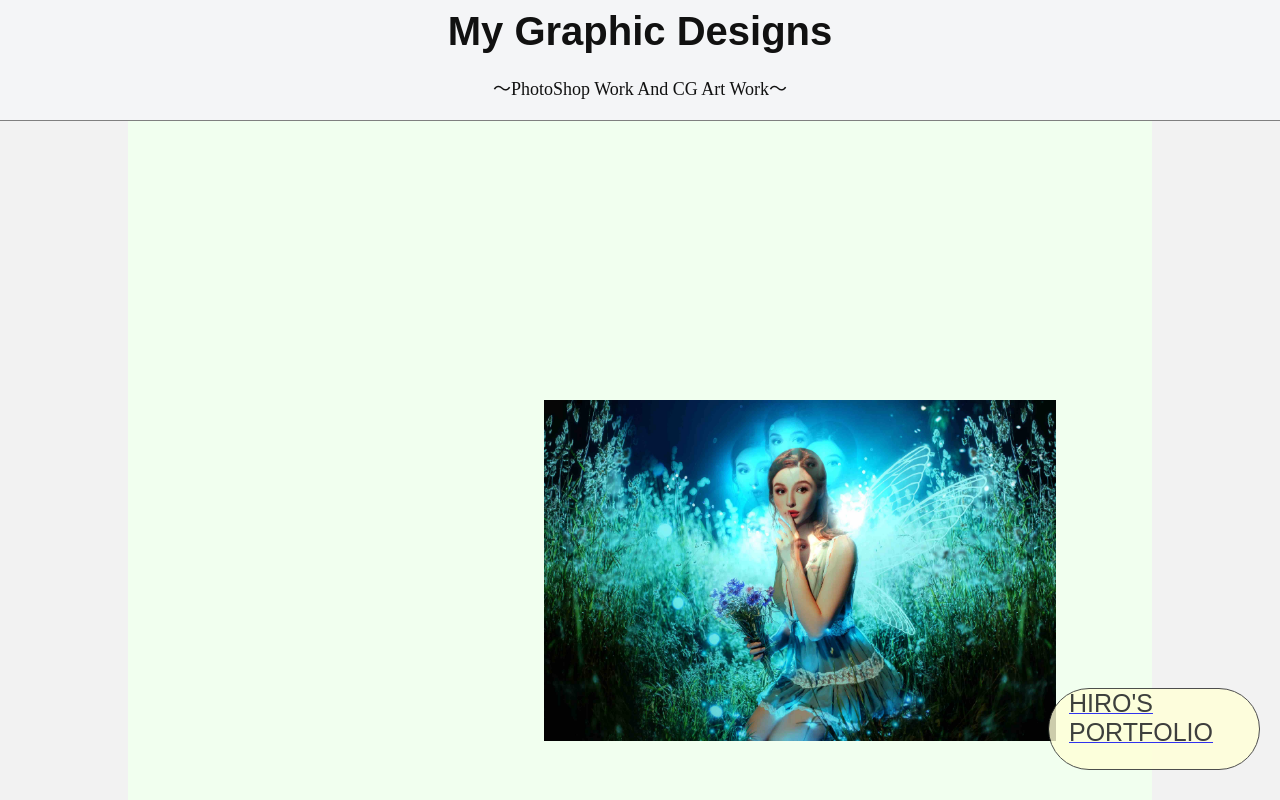
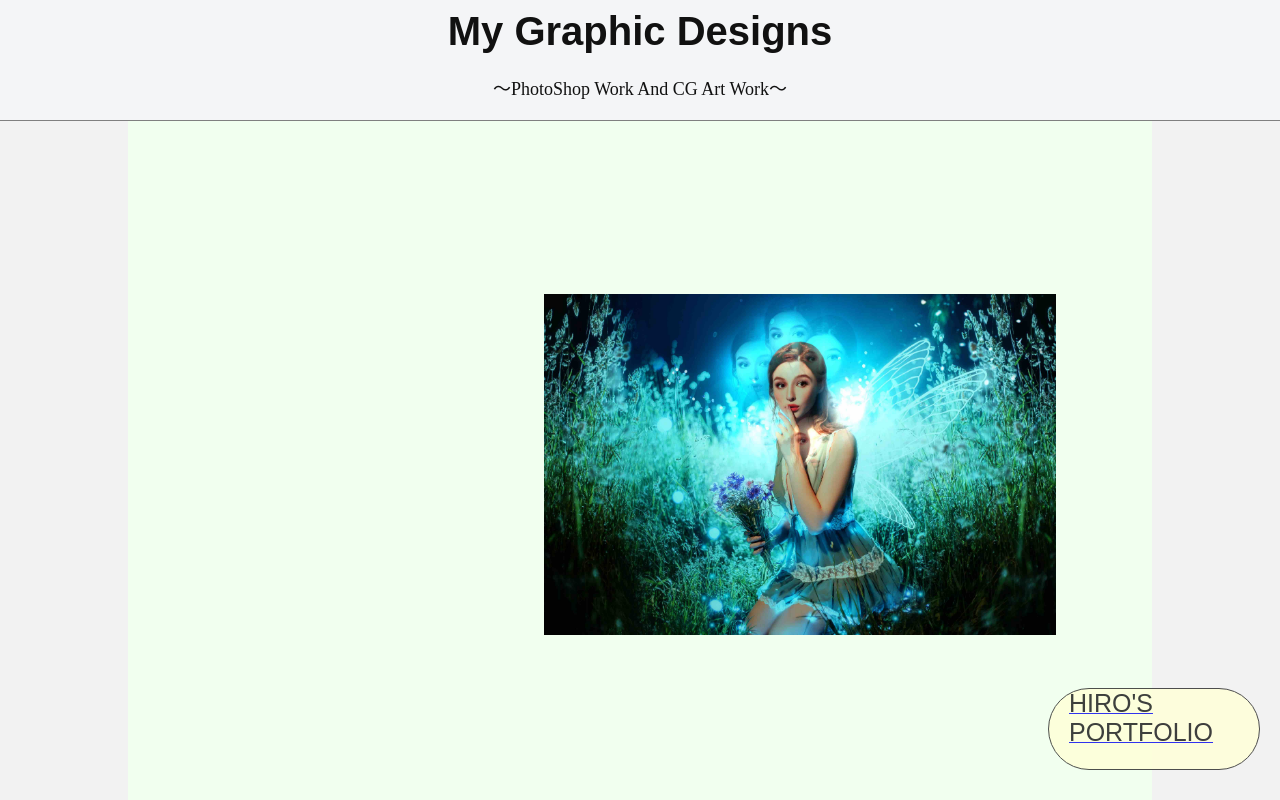
Before and after one commit to hiro881213/HirosPortfolio, a React (Create React App) app: page /graphic in a window 1280 px wide. Shown: the top 800 px of the page. Built offline with nearby package versions, Linux system fonts and the light colour scheme; a web font is replaced by a local one.

Commit message:
Setting Component Size

```diff
--- a/src/App.tsx
+++ b/src/App.tsx
@@ -25,7 +25,7 @@ export const App : VFC = () => {
 };
 
 const NotFoundPage = () => {
-  return(<><p>AAAA</p></>);
+  return(<><p>Not Found</p></>);
 };
 
 export default App;
--- a/src/assets/textLabels/textlabelMenu.json
+++ b/src/assets/textLabels/textlabelMenu.json
@@ -1,7 +1,7 @@
 {
 
-    "ScriptMessage": "脚本作品が表示される予定です",
-    "ScriptRead" : "作成完了までお待ちください",
+    "ScriptMessage": "脚本作品が表示されます",
+    "ScriptRead" : "READ MORE >>",
 
     "GraphicMessage":"グラフィック作品が表示されます",
     "GraphicRead" : "READ MORE >>",
--- a/src/components/Graphic/GraphicItem.tsx
+++ b/src/components/Graphic/GraphicItem.tsx
@@ -6,7 +6,7 @@ export const GraphicItem = (props: any) => {
     return (
         <>
             <div className = {`${classes.item}`}>
-                <img src= {props.pictUrl} alt="picture" />
+                <img className = {classes.scriptIMG} src= {props.pictUrl} alt="picture" />
             </div>
         </>
     );
--- a/src/components/Graphic/scss/GraphicItem.module.scss
+++ b/src/components/Graphic/scss/GraphicItem.module.scss
@@ -4,7 +4,7 @@
     margin-top: 120px;
     margin-bottom: 120px;
 
-    IMG {
+    .scriptIMG {
         width: 50%;
         height: 50%;
 
--- a/src/components/Graphic/scss/GraphicMain.module.scss
+++ b/src/components/Graphic/scss/GraphicMain.module.scss
@@ -39,7 +39,7 @@
 
 .mainClass {
     background-color: #F2F2F2;
-    margin-top: 120px;
+    margin-top: 30px;
     text-align: center;
     display: grid;
     place-items: center;
--- a/src/components/Home/Menu.tsx
+++ b/src/components/Home/Menu.tsx
@@ -25,7 +25,7 @@ export const Menu: VFC = () => {
                     marginTop = "-100px"
                     src = {`${baseURL}script`}
                     message = {labelMessage.ScriptMessage}
-                    read = {labelMessage.ScriptRead}>Script</MenuItem>
+                    read = {labelMessage.ScriptRead}>Scenario</MenuItem>
 
                 <MenuItem
                     image = {graphicImageUrl}
--- a/src/components/Home/scss/Menu.module.scss
+++ b/src/components/Home/scss/Menu.module.scss
@@ -33,6 +33,7 @@
         top:100px;
         left: 50px;
         font-size: 20px;
+        width: 300px;
         color: #202020;
         background-color: #FFF;
         padding: 10px;
@@ -43,6 +44,7 @@
         top:200px;
         left: 50px;
         font-size: 20px;
+        width: 300px;
         color: #202020;
         background-color: #FFF;
         padding: 10px;
--- a/src/components/Script/ScriptMain.tsx
+++ b/src/components/Script/ScriptMain.tsx
@@ -23,6 +23,12 @@ export const ScriptMain = () => {
             <div className = {classes.homeLogoArea}>
                 <HomeLogo />
             </div>
+
+            <footer>
+                <div>
+                    <p>Copyright 2021-2022 Hiro all right reserved.</p>
+                </div>
+            </footer>
         </>
     )
 }
--- a/src/components/Script/scss/ScriptList.module.scss
+++ b/src/components/Script/scss/ScriptList.module.scss
@@ -2,5 +2,5 @@ IMG {
     width: 50%;
     height: 50%;
     margin-left: 25vw;
-    margin-top: 20vh;
+    margin-top: 18vh;
 }
--- a/src/components/Script/scss/ScriptMain.module.scss
+++ b/src/components/Script/scss/ScriptMain.module.scss
@@ -2,7 +2,8 @@
     background-color: #F2F2F2;
     text-align: center;
     place-items: center;
-    height: 100vh;
+    height: calc(100vh - 50px);
+    overflow: hidden;
 
     LABEL {
         position: fixed;
@@ -59,3 +60,11 @@
     border: 1px solid #242424;
     opacity: 0.8;
 }
+
+.fadeUp{
+
+    animation-name:fadeUpAnime;
+    animation-duration:1s;
+    animation-fill-mode:forwards;
+    opacity:0;
+}
--- a/src/index.tsx
+++ b/src/index.tsx
@@ -19,7 +19,4 @@ ReactDOM.render(
   document.getElementById('root')
 );
 
-// If you want to start measuring performance in your app, pass a function
-// to log results (for example: reportWebVitals(console.log))
-// or send to an analytics endpoint. Learn more: https://bit.ly/CRA-vitals
 reportWebVitals();
```
